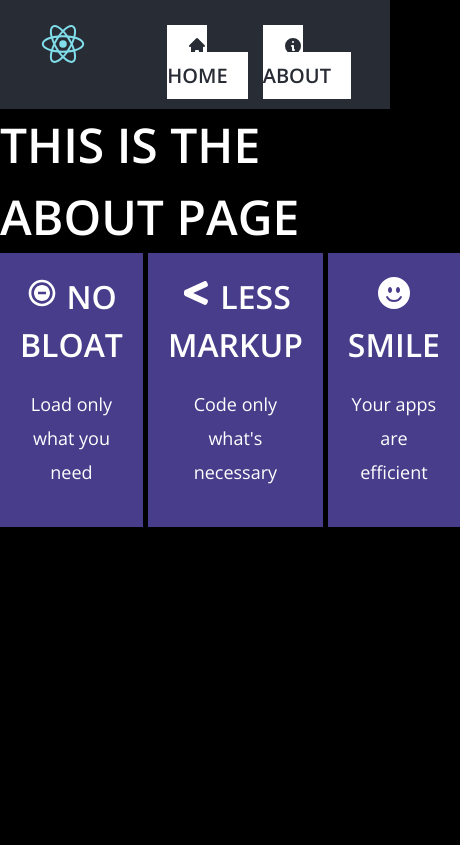
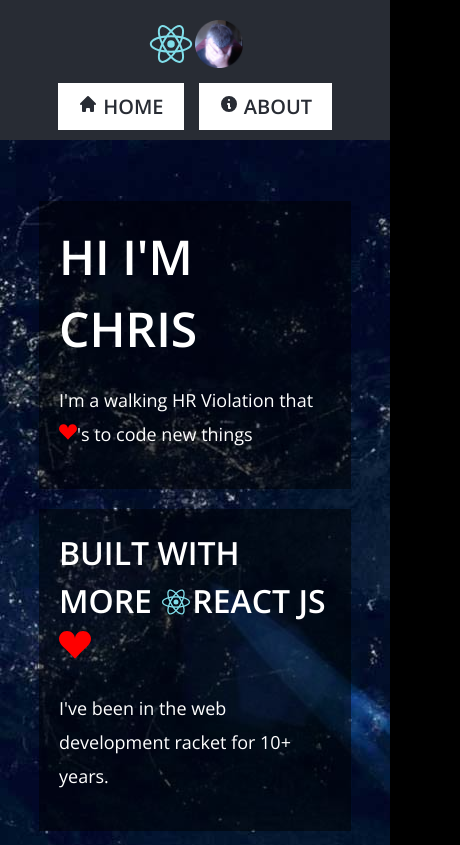
Before and after one commit to ChrisHPZ/template-one, a React (Create React App) app: page /about in a window 390 px wide. Shown: the top 845 px of the page, 460 px wide, since content can reach past the window. Built offline with nearby package versions, Linux system fonts and the light colour scheme.

Commit message:
updated styles and about page

```diff
--- a/src/App.css
+++ b/src/App.css
@@ -61,12 +61,16 @@ p {
 	color:#282c34;
 	transition:all linear .5s;
 }
-#home {
+#home,
+#about {
 	background:url(./img/home-bg.jpg);
 	background-size:cover;
 	background-position:top left;
 	background-repeat:no-repeat;
 	display:flex;
+}
+#about {
+	background:url(./img/about-bg.jpg);
 }
 .inner-content-grid {
 	width:80vw;
@@ -97,3 +101,20 @@ p {
 	text-align:center;
 	color:white;
   }
+  @media screen and (max-width:768px) {
+	  .inner-content-grid {
+		  flex-direction:column;
+	  }
+	  .grid-container-cta {
+		  grid-template-columns: auto;
+	  }
+  }
+  @media screen and (max-width:691px) {
+	  .header-grid {
+		  grid-template-columns: auto;
+		  justify-content:center;
+	  }
+	  .header-grid-child {
+		  text-align: center;
+	  }
+  }
--- a/src/components/About.js
+++ b/src/components/About.js
@@ -1,6 +1,20 @@
+import { RiReactjsFill } from "react-icons/ri";
+import { BsSuitHeartFill } from "react-icons/bs";
 const About = () => {
+	const innerContentScreenHeight = window.innerHeight || document.documentElement.clientHeight || document.body.clientHeight;
 	return (
-		<h1>This is the about page</h1>
+		<div className="inner-content" id="about" style={{'height':innerContentScreenHeight - "93"}}>
+			<div className="inner-content-grid">
+				<div className="inner-content-grid-child" id="headpalm">
+					<h1>Hi I'm Chris</h1>
+					<p>I'm a walking HR Violation that <BsSuitHeartFill style={{color:"red"}} />'s to code new things</p>
+				</div>
+				<div className="inner-content-grid-child">
+				<h2>Built with more <RiReactjsFill style={{color: "#80DEEA", position: "relative", top: "5px"}} />REACT JS <BsSuitHeartFill style={{color:"red"}} /></h2>
+					<p>I've been in the web development racket for 10+ years.</p>
+				</div>
+			</div>
+		</div>
 	 );
 }
 
--- a/src/components/Header.js
+++ b/src/components/Header.js
@@ -1,12 +1,14 @@
 import { Link } from 'react-router-dom';
 import { HiHome, HiInformationCircle } from "react-icons/hi";
 import { RiReactjsFill } from "react-icons/ri";
+import Headpalm  from "../img/headpalm.png";
 const Header = () => {
 	return (
 		<div className="header-container">
 			<div className="header-grid">
 				<div className="header-grid-child">
 					<RiReactjsFill style={{ width:"48px", height:"48px", color:"#80deea" }} />
+					<img src={Headpalm} alt="Chris" width="48" height="48" />
 				</div>
 				<div className="header-grid-child">
 					<ul>
```
Also changed, not shown: src/img/about-bg.jpg (added), src/img/headpalm.png (added).
